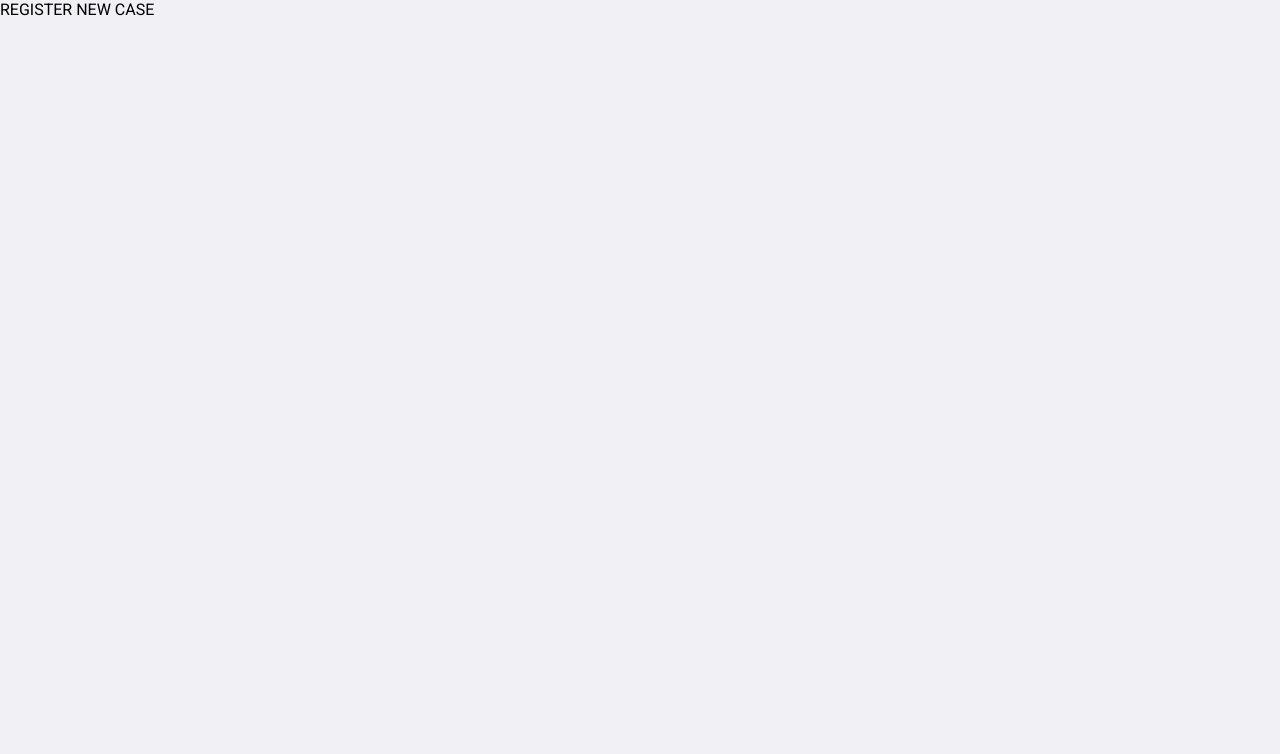
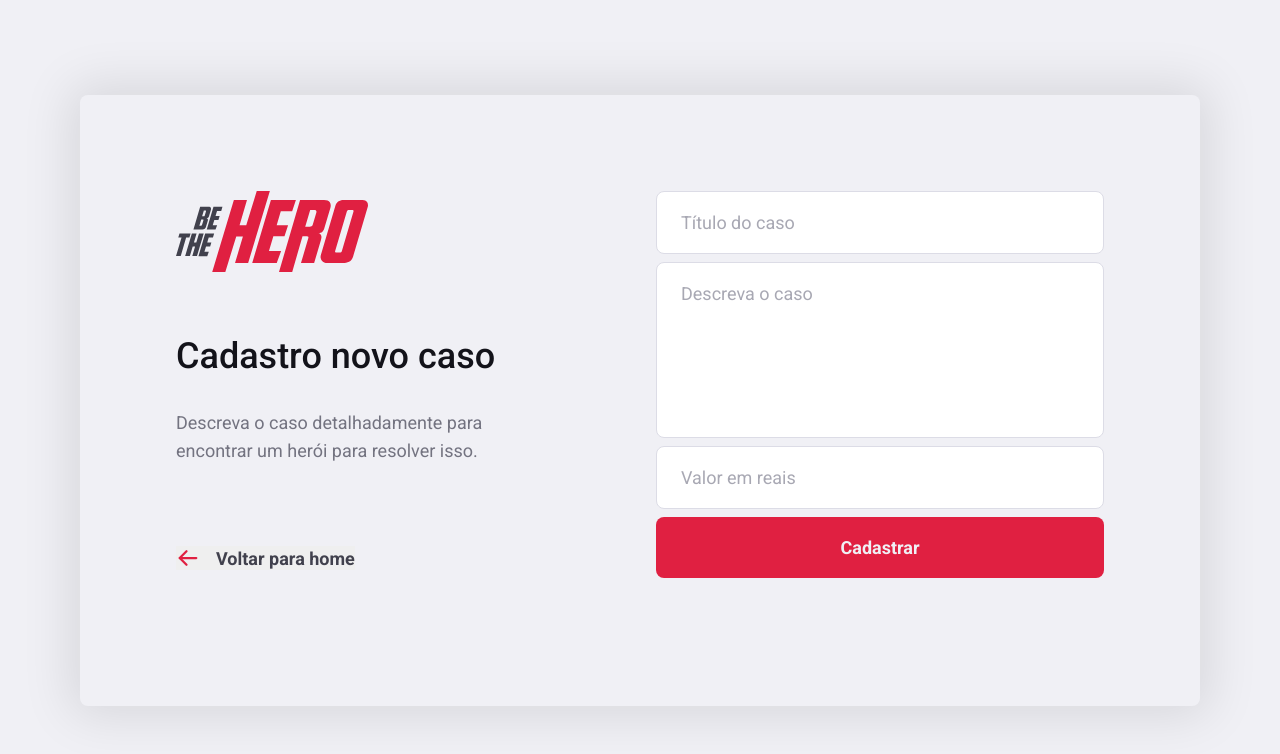
Before and after one commit to GustavoSilv4/BeTheHero-Rocketseat, a React (Vite) app: page /newcase in a window 1280 px wide. Shown: the top 754 px of the page. Built offline with nearby package versions, Linux system fonts and the light colour scheme.

Commit message:
feat: created html and css new case page

```diff
--- a/src/pages/RegisterNewCase/index.tsx
+++ b/src/pages/RegisterNewCase/index.tsx
@@ -1,3 +1,29 @@
+import { ArrowLeft } from 'phosphor-react'
+import { Container, FormContainer, Frame, InfoContainer, Logo } from './styles'
+
+import logo from '../../assets/Logo.svg'
+
 export function RegisterNewCase() {
-  return <div>REGISTER NEW CASE</div>
+  return (
+    <Container>
+      <Frame>
+        <InfoContainer>
+          <Logo>
+            <img src={logo} alt="" />
+          </Logo>
+          <h1>Cadastro novo caso</h1>
+          <span>Descreva o caso detalhadamente para encontrar um herói para resolver isso.</span>
+          <button>
+            <ArrowLeft size={24} weight="bold" /> Voltar para home
+          </button>
+        </InfoContainer>
+        <FormContainer action="">
+          <input type="text" placeholder="Título do caso" />
+          <textarea placeholder="Descreva o caso" />
+          <input type="text" placeholder="Valor em reais" />
+          <button type="submit">Cadastrar</button>
+        </FormContainer>
+      </Frame>
+    </Container>
+  )
 }
--- a/src/pages/RegisterNewCase/styles.ts
+++ b/src/pages/RegisterNewCase/styles.ts
@@ -0,0 +1,131 @@
+import styled from 'styled-components'
+
+export const Container = styled.main`
+  height: 100vh;
+  display: flex;
+  justify-content: center;
+  align-items: center;
+`
+
+export const Frame = styled.div`
+  display: flex;
+  justify-content: center;
+  align-items: flex-start;
+  gap: 6rem;
+  padding: 6rem;
+  border-radius: 8px;
+
+  box-shadow: 0px 0px 50px 10px rgba(0, 0, 0, 0.1);
+`
+
+export const InfoContainer = styled.div`
+  > h1 {
+    font-size: 2.25rem;
+    font-weight: 500;
+    margin-bottom: 2rem;
+
+    color: ${(props) => props.theme['title-primary']};
+  }
+
+  > span {
+    display: block;
+    max-width: 24rem;
+    font-size: 1.125rem;
+    font-weight: normal;
+    line-height: 1.6;
+
+    margin-bottom: 5rem;
+
+    color: ${(props) => props.theme['text-primary']};
+  }
+
+  > button {
+    display: flex;
+    align-items: center;
+    border: none;
+    gap: 1rem;
+
+    cursor: pointer;
+    font-size: 1.125rem;
+    font-weight: bold;
+
+    color: ${(props) => props.theme['title-secondary']};
+
+    transition: color 0.1s;
+
+    :hover {
+      color: #000000;
+    }
+
+    > svg {
+      color: ${(props) => props.theme.red};
+    }
+  }
+`
+
+export const Logo = styled.div`
+  width: 12rem;
+  height: 5rem;
+  margin-bottom: 4rem;
+
+  > img {
+    width: 100%;
+  }
+`
+
+export const FormContainer = styled.form`
+  width: 28rem;
+  display: flex;
+  flex-direction: column;
+  gap: 0.5rem;
+
+  input {
+    padding: 1.25rem 1.5rem;
+    border: 1.5px solid ${(props) => props.theme['input-line']};
+    border-radius: 8px;
+
+    font-size: 1.125rem;
+
+    color: ${(props) => props.theme['title-secondary']};
+
+    ::placeholder {
+      color: ${(props) => props.theme['text-secondary']};
+    }
+  }
+
+  > textarea {
+    resize: none;
+    height: 11rem;
+    padding: 1.25rem 1.5rem;
+    border: 1.5px solid ${(props) => props.theme['input-line']};
+    border-radius: 8px;
+
+    font-size: 1.125rem;
+
+    color: ${(props) => props.theme['title-secondary']};
+
+    ::placeholder {
+      color: ${(props) => props.theme['text-secondary']};
+    }
+  }
+
+  > button {
+    padding: 1.25rem 0;
+    margin-bottom: 2rem;
+    border: none;
+    border-radius: 8px;
+    cursor: pointer;
+
+    font-size: 1.125rem;
+    font-weight: bold;
+
+    color: ${(props) => props.theme.background};
+    background-color: ${(props) => props.theme.red};
+
+    transition: background-color 0.1s;
+
+    :hover {
+      background-color: #d00024;
+    }
+  }
+`
```
